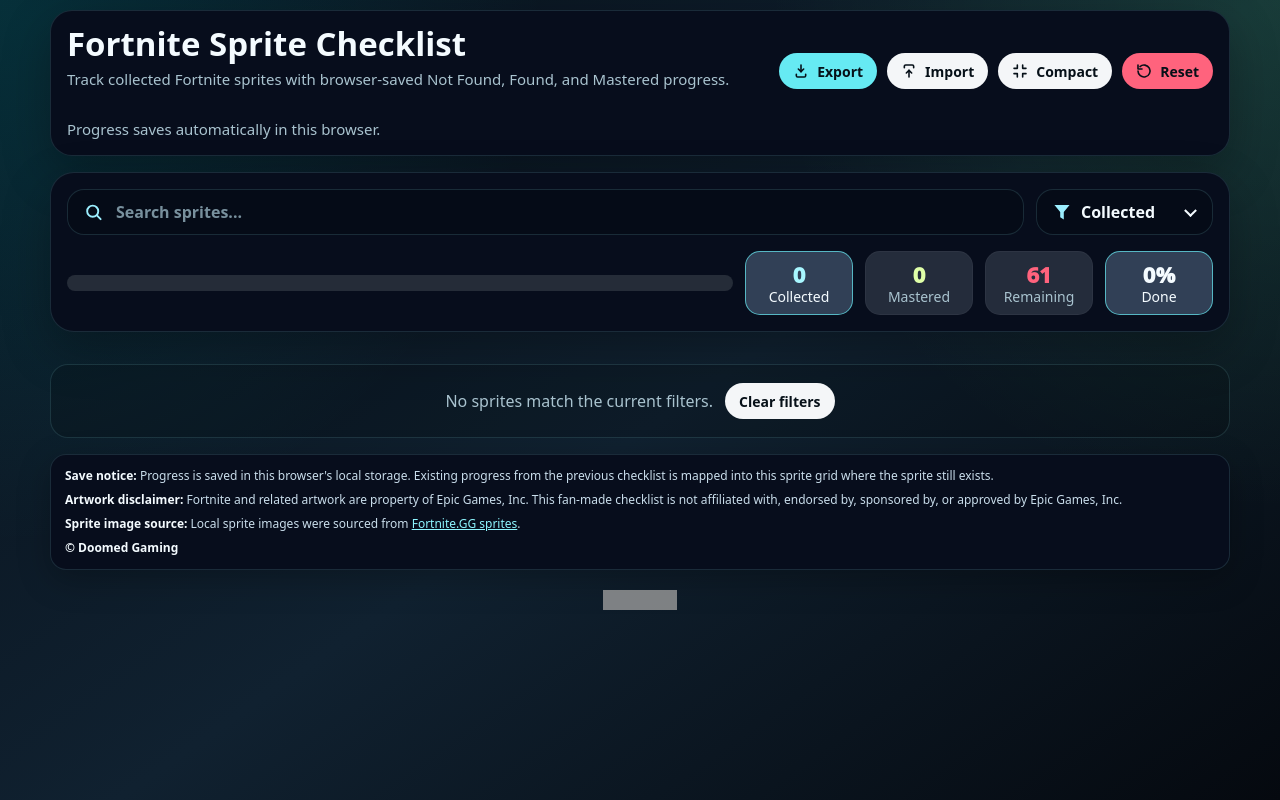
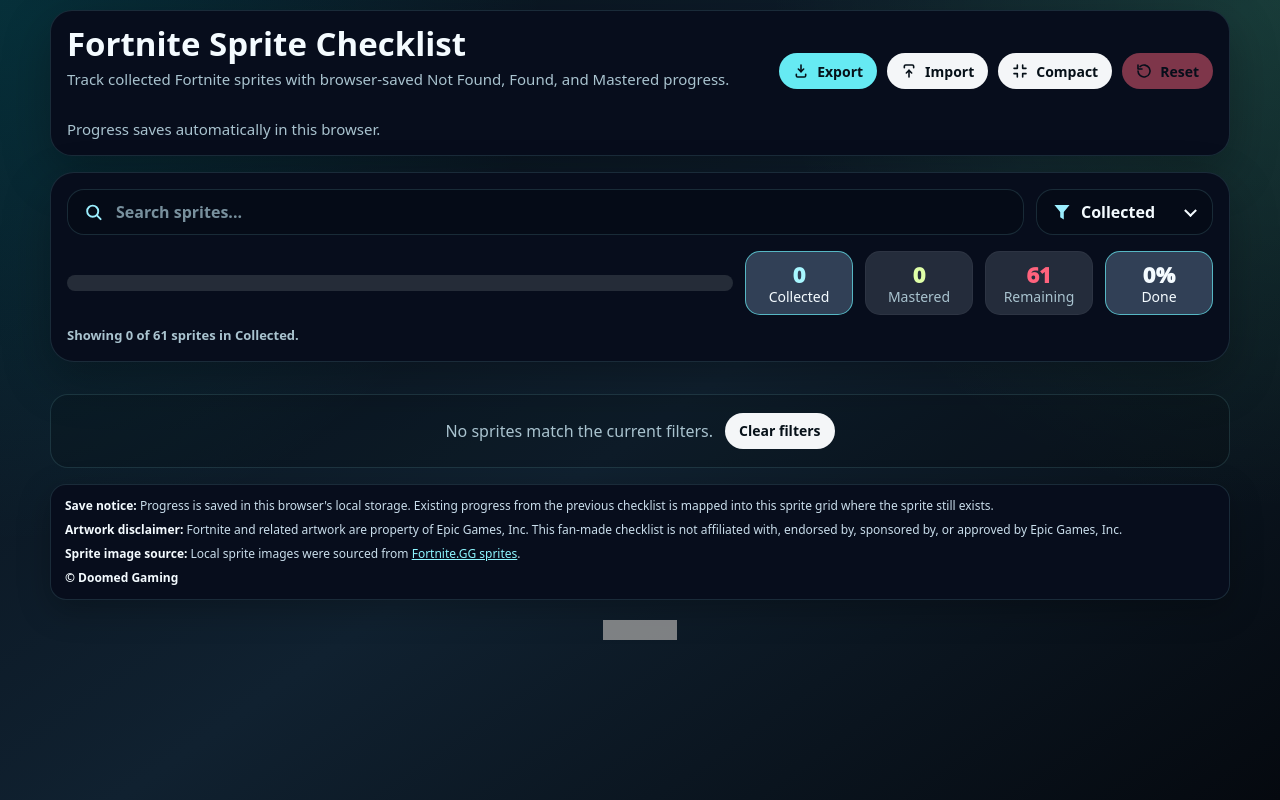
Before and after one commit to MRSessions/fn-sprite-checklist, a plain HTML site: page index.html in a window 1280 px wide. Both pictures are taken after a click on the button "Show collected sprites". Drawn offline with Linux system fonts and the light colour scheme; grey boxes are pictures that could not be loaded.

Commit message:
Improve checklist filtering feedback

```diff
--- a/index.html
+++ b/index.html
@@ -123,6 +123,12 @@
       flex: 0 0 auto;
     }
     button:hover { transform: translateY(-1px); filter: brightness(1.08); }
+    button:disabled {
+      cursor: not-allowed;
+      opacity: .48;
+      transform: none;
+      filter: none;
+    }
     button:focus-visible,
     .site-counter:focus-visible {
       outline: 4px solid var(--yellow);
@@ -226,6 +232,13 @@
       grid-template-columns: minmax(0, 1fr) repeat(4, 108px);
       gap: 12px;
       align-items: center;
+    }
+    .filter-summary {
+      margin: -4px 0 0;
+      color: var(--muted);
+      font-size: 13px;
+      font-weight: 800;
+      line-height: 1.35;
     }
     .bar {
       min-width: 0;
@@ -795,6 +808,7 @@
           <div class="stat-label">Done</div>
         </button>
       </div>
+      <p id="filterSummary" class="filter-summary" aria-live="polite"></p>
     </section>
 
     <section id="spriteGroups" class="sprite-groups" aria-label="Sprite checklist"></section>
@@ -918,6 +932,7 @@
     const spriteGroups = document.getElementById("spriteGroups");
     const emptyResults = document.getElementById("emptyResults");
     const statusEl = document.getElementById("status");
+    const filterSummaryEl = document.getElementById("filterSummary");
     const collectedCountEl = document.getElementById("collectedCount");
     const masteredCountEl = document.getElementById("masteredCount");
     const remainingCountEl = document.getElementById("remainingCount");
@@ -929,6 +944,7 @@
     const statFilterButtons = document.querySelectorAll("[data-status-filter]");
     const clearFiltersButton = document.getElementById("clearFilters");
     const compactModeButton = document.getElementById("compactMode");
+    const resetAllButton = document.getElementById("resetAll");
     const siteCounter = document.getElementById("siteCounter");
     const siteCounterImage = document.getElementById("siteCounterImage");
     const checks = [];
@@ -1024,14 +1040,20 @@
       return statusFilter?.value || "all";
     }
 
+    function currentStatusLabel() {
+      return statusFilter?.selectedOptions?.[0]?.textContent || "All statuses";
+    }
+
     function applyFilters() {
       const query = (spriteSearch?.value || "").trim().toLowerCase();
       const selectedStatus = currentStatusFilter();
       let visibleGroups = 0;
+      let visibleSprites = 0;
       document.querySelectorAll(".sprite-group").forEach(group => {
         let visibleCount = 0;
         group.querySelectorAll(".sprite-card").forEach(card => {
-          const haystack = `${card.dataset.name || ""} ${group.dataset.family || ""}`.toLowerCase();
+          const stateLabel = STATE_LABELS[card.dataset.state] || "";
+          const haystack = `${card.dataset.name || ""} ${group.dataset.family || ""} ${stateLabel}`.toLowerCase();
           const matchesSearch = !query || haystack.includes(query);
           const matchesStatus = selectedStatus === "all"
             || (selectedStatus === "collected" && card.dataset.state !== "not-found")
@@ -1042,8 +1064,13 @@
         });
         group.hidden = visibleCount === 0;
         if (visibleCount > 0) visibleGroups += 1;
+        visibleSprites += visibleCount;
       });
       if (emptyResults) emptyResults.hidden = visibleGroups > 0;
+      if (filterSummaryEl) {
+        const queryText = query ? ` matching "${escapeHtml(spriteSearch.value.trim())}"` : "";
+        filterSummaryEl.innerHTML = `Showing <b>${visibleSprites}</b> of <b>${checks.length}</b> sprites${queryText} in <b>${escapeHtml(currentStatusLabel())}</b>.`;
+      }
       statFilterButtons.forEach(button => {
         const isActive = button.dataset.statusFilter === selectedStatus;
         button.classList.toggle("is-active", isActive);
@@ -1055,7 +1082,9 @@
     if (statusFilter) statusFilter.addEventListener("change", applyFilters);
     statFilterButtons.forEach(button => {
       button.addEventListener("click", () => {
-        if (statusFilter) statusFilter.value = button.dataset.statusFilter;
+        if (statusFilter) {
+          statusFilter.value = statusFilter.value === button.dataset.statusFilter ? "all" : button.dataset.statusFilter;
+        }
         applyFilters();
       });
     });
@@ -1144,6 +1173,7 @@
       fillEl.style.width = `${percent}%`;
       progressBarEl.setAttribute("aria-valuenow", String(percent));
       progressBarEl.setAttribute("aria-valuetext", `${done} of ${total} sprites collected`);
+      if (resetAllButton) resetAllButton.disabled = done === 0;
     }
 
     function setStatus(message, isError = false) {
@@ -1177,6 +1207,10 @@
       }
     }
 
+    function exportFileName() {
+      return SAVE_NAME.replace(".json", `-${new Date().toISOString().slice(0, 10)}.json`);
+    }
+
     function scheduleSave() {
       if (!saveLocal()) return;
       clearTimeout(saveTimer);
@@ -1186,15 +1220,16 @@
     }
 
     onOptional("exportFile", "click", () => {
+      const fileName = exportFileName();
       const blob = new Blob([JSON.stringify(currentData(), null, 2)], { type: "application/json" });
       const a = document.createElement("a");
       a.href = URL.createObjectURL(blob);
-      a.download = SAVE_NAME;
+      a.download = fileName;
       document.body.appendChild(a);
       a.click();
       a.remove();
       setTimeout(() => URL.revokeObjectURL(a.href), 0);
-      setStatus(`Exported <b>${SAVE_NAME}</b>. Share or keep this file as a backup, then use <b>Import list</b> to reload it.`);
+      setStatus(`Exported <b>${fileName}</b>. Share or keep this file as a backup, then use <b>Import list</b> to reload it.`);
     });
 
     onOptional("importFileButton", "click", () => {
```
